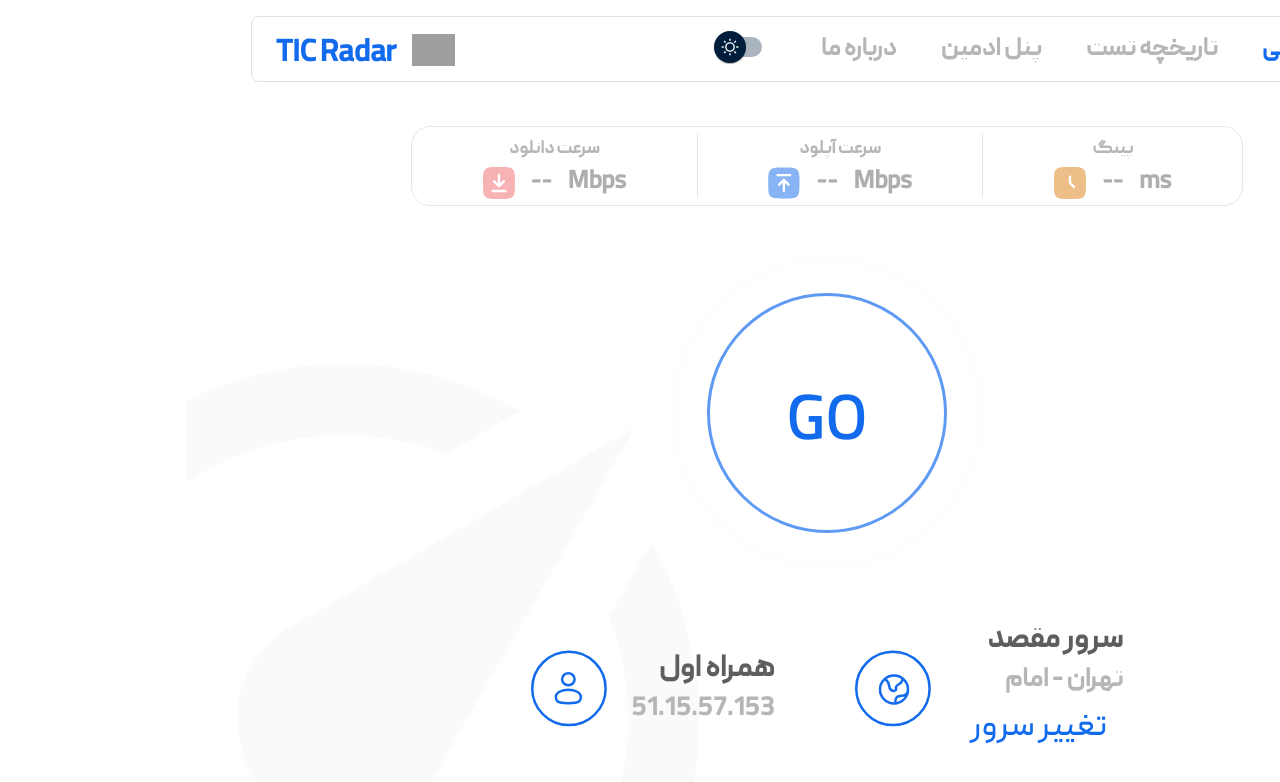
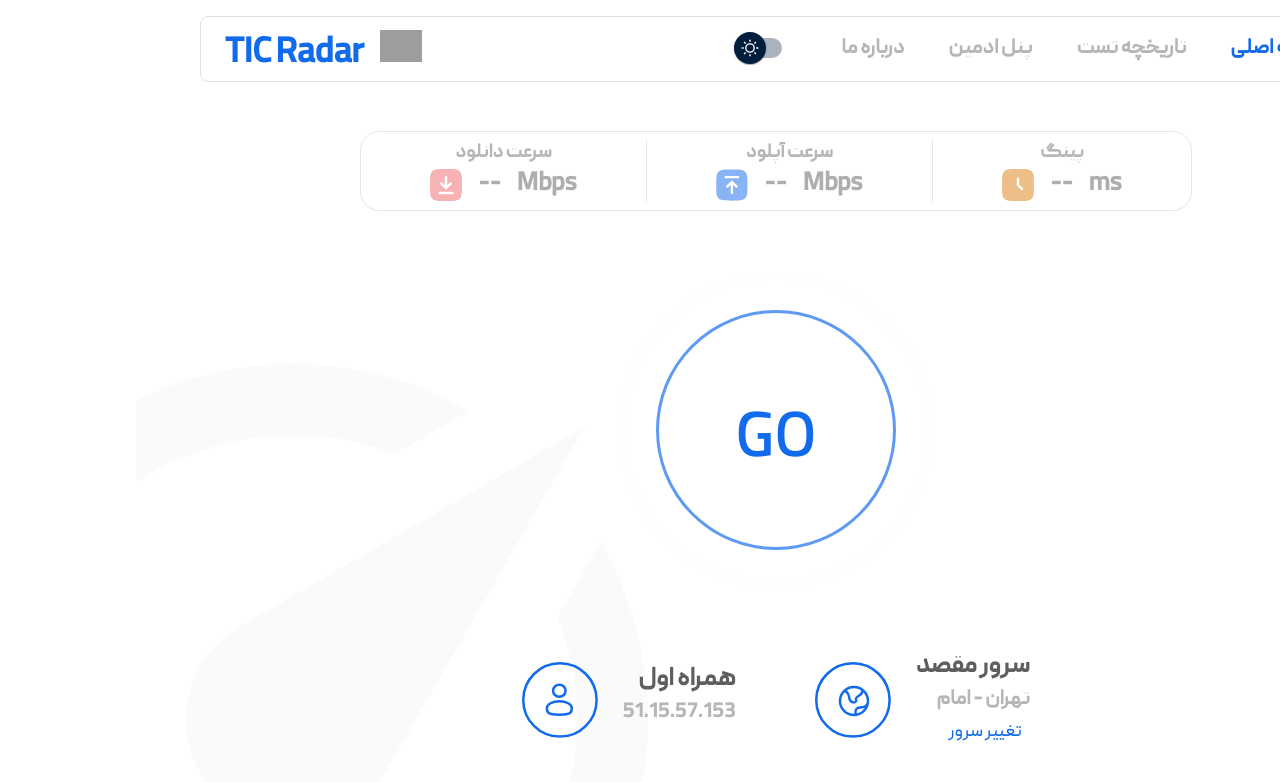
Before and after one commit to Raika-Company/eyesp-v1, a React (Vite) app in the folder client-app/: page / in a window 1280 px wide. Shown: the top 782 px of the page. Built offline with nearby package versions, Linux system fonts and the light colour scheme; grey boxes are pictures that could not be loaded.

Commit message:
feat: add palette for font size

```diff
--- a/client-app/src/app/Palette.js
+++ b/client-app/src/app/Palette.js
@@ -32,12 +32,12 @@ const createTypography = (fontSize, fontWeight) => ({
  */
 const baseTheme = {
   typography: {
-    h1: createTypography("2.45744rem", 700),
-    h2: createTypography("1.90656rem", 600),
-    h3: createTypography("1.5625rem", 700),
-    h4: createTypography("2.58025rem", 700),
-    h5: createTypography("2.3125rem", 700),
-    h6: createTypography("1.67806rem", 800),
+    h1: createTypography("clamp(1.3rem,1.3rem + 3vw, 2.2rem)", 700),
+    h2: createTypography("clamp(1rem,1rem + 3vw, 1.6rem)", 600),
+    h3: createTypography("clamp(1rem,1rem + 3vw, 1.3rem)", 700),
+    h4: createTypography("clamp(1rem,1rem + 3vw, 1.2rem)", 700),
+    h5: createTypography("clamp(0.5rem,0.5rem + 3vw, 1.1rem)", 700),
+    h6: createTypography("clamp(0.8rem,1rem + 3vw, 1rem)", 800),
     body1: {
       ...commonTypography,
       textAlign: "right",
@@ -50,11 +50,11 @@ const baseTheme = {
       fontFamily: "Peyda, sans-serif",
       fontSize: 16,
     },
-    subtitle1: createTypography("1.83331rem", 600),
-    subtitle2: createTypography("1.65rem", 600),
-    button: createTypography("2.05794rem", 500),
+    subtitle1: createTypography("clamp(0.4rem,0.4rem + 3vw, 1.6rem)", 600),
+    subtitle2: createTypography("clamp(0.01rem,0.01rem + 3vw, 1.3rem)", 600),
+    button: createTypography("clamp(0.6rem,0.6rem + 3vw, 1.1rem)", 500),
     caption: createTypography("1.65rem", 600),
-    overline: createTypography("1.12656rem", 600),
+    overline: createTypography("clamp(1rem,1rem + 3vw,0.5rem)", 600),
     fontFamily: "Peyda",
   },
   components: {
--- a/client-app/src/components/dashboard/Dashboard.jsx
+++ b/client-app/src/components/dashboard/Dashboard.jsx
@@ -172,7 +172,7 @@ const Dashboard = () => {
           }}
         >
           <Typography
-            variant="h4"
+            variant="h1"
             sx={{
               color: "error.main",
             }}
@@ -203,7 +203,7 @@ const Dashboard = () => {
           }}
         >
           <Typography
-            variant="h5"
+            variant="h1"
             gutterBottom
             sx={{
               color: "info.main",
@@ -212,7 +212,7 @@ const Dashboard = () => {
             رتبه بندی ISPها{" "}
           </Typography>
           <Typography
-            variant="overline"
+            variant="subtitle2"
             component="div"
             gutterBottom
             sx={{
--- a/client-app/src/components/detailTest/DetailTest.jsx
+++ b/client-app/src/components/detailTest/DetailTest.jsx
@@ -75,7 +75,7 @@ const DetailTest = () => {
         >
           <Box sx={{ marginTop: "2rem" }}>
             <Typography
-              variant="overline"
+              variant="subtitle2"
               color="textColor.light"
               sx={{
                 borderBottom: "1px solid",
@@ -155,7 +155,7 @@ const DetailTest = () => {
               }}
             >
               <Typography
-                variant="h5"
+                variant="h2"
                 sx={{
                   color: "textColor.main",
                 }}
@@ -169,7 +169,7 @@ const DetailTest = () => {
                 <Box>
                   {" "}
                   <Typography
-                    variant="h3"
+                    variant="h1"
                     sx={{
                       color: "info.main",
                     }}
--- a/client-app/src/components/detailTest/OperatorsDetail.jsx
+++ b/client-app/src/components/detailTest/OperatorsDetail.jsx
@@ -85,7 +85,7 @@ const OperatorsDetail = ({ visibility, setVisibility }) => {
         alignItems: "center",
       }}
     >
-      <Typography variant="overline">
+      <Typography variant="h6">
         {name}
       </Typography>
       {color === "pink" ? (
@@ -313,7 +313,7 @@ const OperatorsDetail = ({ visibility, setVisibility }) => {
           }}
         >
           {" "}
-          <Typography variant="h3" color="textColor.main">
+          <Typography variant="h4" color="textColor.main">
             ارایه دهنده های اینترنت
           </Typography>
         </Box>
--- a/client-app/src/components/navbar/Navbar.jsx
+++ b/client-app/src/components/navbar/Navbar.jsx
@@ -69,7 +69,7 @@ function DesktopNav({ pages, navigateTo, location, themeMode, toggleTheme }) {
       flexDirection="row"
       justifyContent="space-between"
     >
-      <Box display="flex" gap={3}>
+      <Box sx={{marginTop:"5px"}} display="flex" gap={3}>
         {pages.map(([text, path]) => (
           <Typography
             key={text}
@@ -78,8 +78,9 @@ function DesktopNav({ pages, navigateTo, location, themeMode, toggleTheme }) {
             sx={{
               cursor: "pointer",
               marginLeft: "20px",
-              color: location.pathname === path ? "info.main" : "textColor.light",
-              marginTop: "0.4em",
+              color:
+                location.pathname === path ? "info.main" : "textColor.light",
+              marginTop: "0.55em",
             }}
           >
             {text}
@@ -92,7 +93,7 @@ function DesktopNav({ pages, navigateTo, location, themeMode, toggleTheme }) {
       <Box display="flex" marginTop="0.5em">
         <img src={Logo} alt="TIC Radar logo" height="32px" />
         <Typography
-          variant="h2"
+          variant="h1"
           component="h1"
           color="primary"
           sx={{ marginRight: 2 }}
@@ -118,7 +119,7 @@ function MobileNav({ handleOpenDrawer }) {
       <IconButton edge="start" color="primary" onClick={handleOpenDrawer}>
         <MenuIcon />
       </IconButton>
-      <Typography variant="h4" component="h1" color="primary">
+      <Typography variant="h1" component="h1" color="primary">
         TIC Radar
       </Typography>
       <img src={Logo} alt="TIC Radar logo" height="30px" />
--- a/client-app/src/components/speedtest/CustomAccordion.jsx
+++ b/client-app/src/components/speedtest/CustomAccordion.jsx
@@ -54,10 +54,10 @@ const CustomAccordion = ({ expanded, setExpanded, Person, Globe }) => {
           width="100%"
         >
           <Box display="flex" flexDirection="column">
-            <Typography variant="h2" component="h6" color="textColor.dark">
+            <Typography variant="h4" component="h6" color="textColor.dark">
               همراه اول
             </Typography>
-            <Typography variant="subtitle1" color="textColor.light">
+            <Typography variant="h3" color="textColor.light">
               51.15.57.153
             </Typography>
           </Box>
@@ -81,10 +81,10 @@ const CustomAccordion = ({ expanded, setExpanded, Person, Globe }) => {
           width="100%"
         >
           <Box display="flex" flexDirection="column">
-            <Typography component="h6" variant="caption" color="textColor.dark">
+            <Typography component="h6" variant="h4" color="textColor.dark">
               سرور مقصد
             </Typography>
-            <Typography variant="caption" color="textColor.light">
+            <Typography variant="h3" color="textColor.light">
               تهران - امام
             </Typography>
             <Button variant="overline" sx={{ color: "info.main" }}>
--- a/client-app/src/components/speedtest/SpeedTest.jsx
+++ b/client-app/src/components/speedtest/SpeedTest.jsx
@@ -54,14 +54,19 @@ const Divider = () => (
 // SpeedBox displays speed statistics such as ping, upload, and download speeds
 const SpeedBox = ({ title, iconSrc, altText, value, measure, opacity }) => (
   <Box>
-    <Typography variant="overline" color="textColor.light">
+    <Typography variant="h4" color="textColor.light">
       {title}
     </Typography>
     <Box display="flex" alignItems="center" gap={1} sx={{ opacity: opacity }}>
-      <Typography variant="h3" component="span" color="textColor.dark">
+      <Typography variant="h2" component="span" color="textColor.dark">
         {measure}
       </Typography>
-      <Typography component="span" marginX="0.5rem" color="textColor.dark">
+      <Typography
+        variant="h2"
+        component="span"
+        marginX="0.5rem"
+        color="textColor.dark"
+      >
         {value !== null ? value : "--"}
       </Typography>
       <img src={iconSrc} alt={altText} height="32px" />
@@ -99,17 +104,26 @@ const AnimatedButton = styled(Button)(({ theme }) => ({
 }));
 
 // InformationBox displays information about a server or user IP
-const InformationBox = ({ title, value, iconSrc, altText, buttonLabel }) => (
+const InformationBox = ({ title, value, iconSrc, altText, buttonLabel }) => {
+  const theme = useTheme();
+  return (
     <Box display="flex" flexDirection="row" gap={3}>
       <Box display="flex" flexDirection="column" textAlign="right">
         <Typography component="h6" variant="h2" color="textColor.dark">
           {title}
         </Typography>
-      <Typography component="span" variant="caption" color="textColor.light">
+        <Typography component="span" variant="h3" color="textColor.light">
           {value}
         </Typography>
         {buttonLabel ? (
-        <Button variant="overline" sx={{ color: "info.main" }}>
+          <Button
+            sx={{
+              color: "info.main",
+              fontSize: theme.typography.button,
+              display: "flex",
+              justifyContent: "flex-start",
+            }}
+          >
             {buttonLabel}
           </Button>
         ) : null}
@@ -117,6 +131,7 @@ const InformationBox = ({ title, value, iconSrc, altText, buttonLabel }) => (
       <img src={iconSrc} alt={altText} />
     </Box>
   );
+};
 
 // SpeedTest is the main component that orchestrates the layout and functionality of the speed test application
 /**
```
Also changed, not shown: client-app/src/components/dashboard/province/Province.jsx (+28 -13 lines), client-app/src/components/detailTest/ChartDetail.jsx (+9 -9 lines), client-app/src/components/navbar/DashboardNavbar.jsx (+12 -4 lines), client-app/src/components/speedtest/Result.jsx (+6 -10 lines), client-app/src/components/testHistory/ResultTestHistory.jsx (+10 -10 lines). Lines whose indentation alone changed are shown as unchanged.
